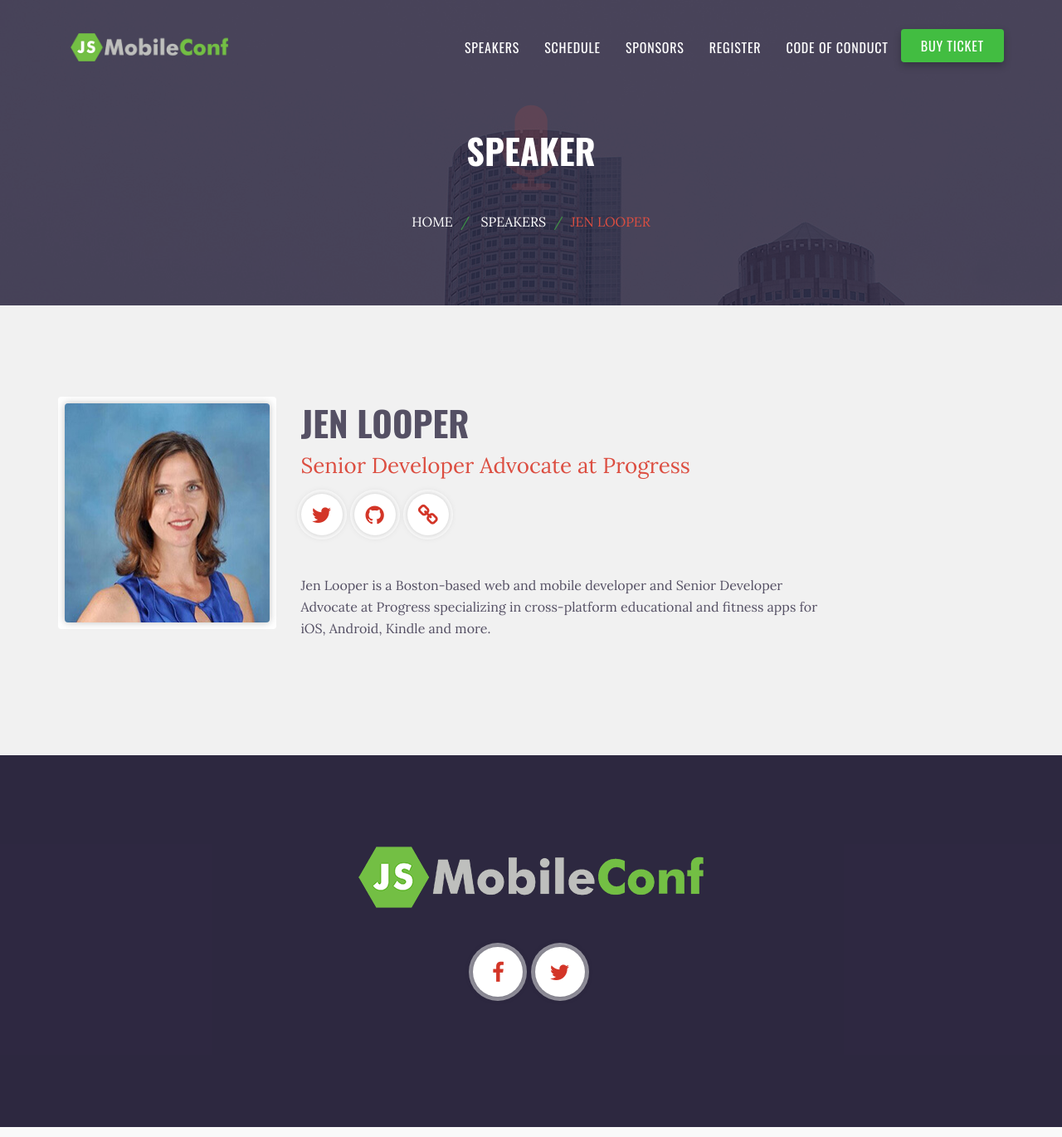
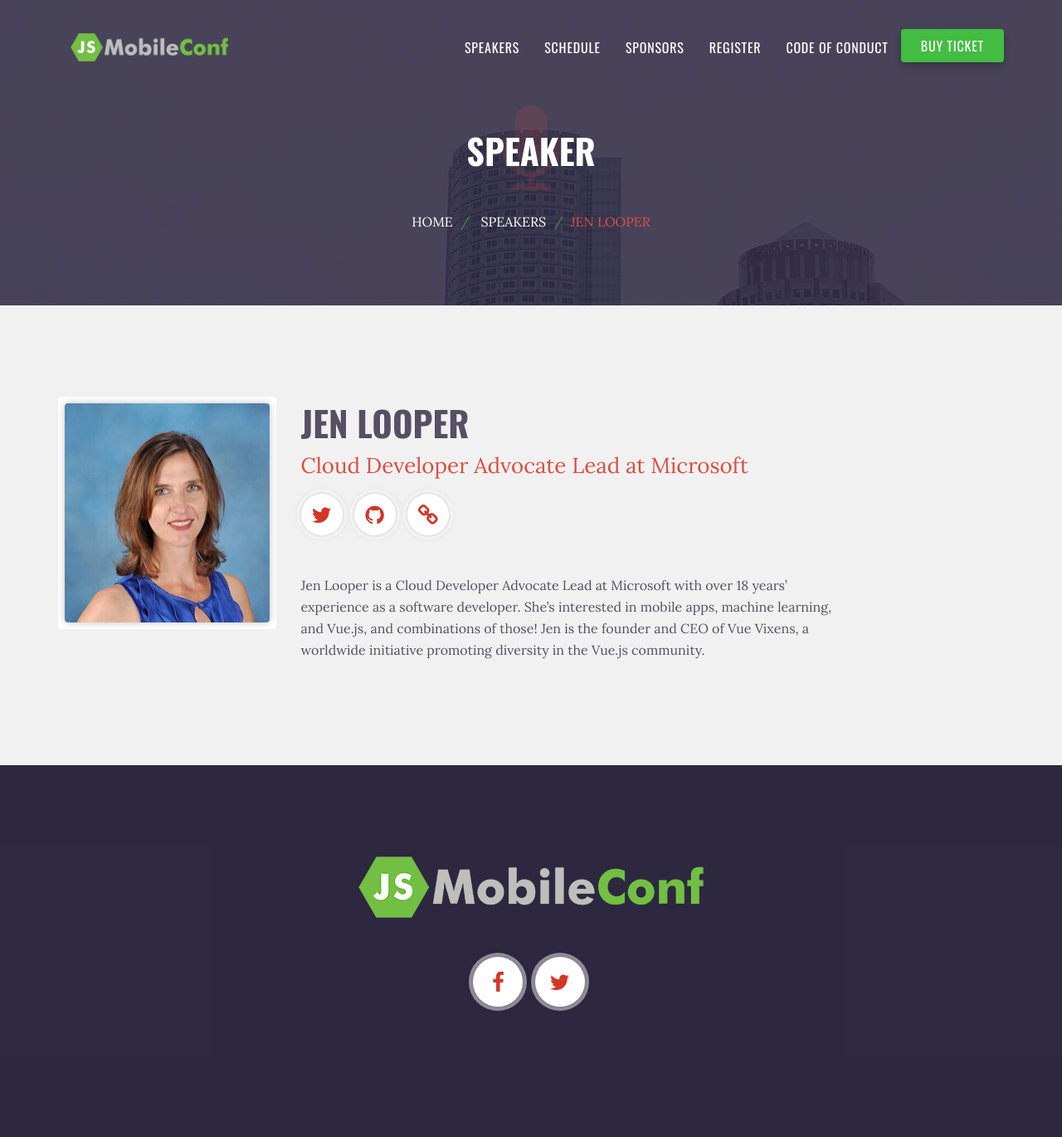
Before and after one commit to remotesynth/jsMobileConf, a Jekyll site: the page built from speakers/jen-looper.md, in a window 1280 px wide and 1370 px high. Shown: the whole window at 83% size. Built offline with Jekyll 4.4.1, drawn with Linux system fonts in a browser that asks for light colours.

Commit message:
speaker shuffle!

```diff
--- a/speakers/jen-looper.md
+++ b/speakers/jen-looper.md
@@ -2,12 +2,12 @@
 layout: speaker
 title: Jen Looper
 last-name: Looper
-jobtitle: 'Senior Developer Advocate at Progress'
-short-job-title: 'Developer Advocate'
+jobtitle: 'Cloud Developer Advocate Lead at Microsoft'
+short-job-title: 'Cloud Developer Advocate Lead'
 photo: 'jenlooper.jpeg'
 twitter: 'jenlooper'
 github: 'jenlooper'
 website: 'http://ladeezfirstmedia.com'
 ---
 
-Jen Looper is a Boston-based web and mobile developer and Senior Developer Advocate at Progress specializing in cross-platform educational and fitness apps for iOS, Android, Kindle and more.
+Jen Looper is a Cloud Developer Advocate Lead at Microsoft with over 18 years’ experience as a software developer. She's interested in mobile apps, machine learning, and Vue.js, and combinations of those! Jen is the founder and CEO of Vue Vixens, a worldwide initiative promoting diversity in the Vue.js community.
```
Also changed, not shown: speakers/divya-sasidharan.md (deleted, +0 -13 lines), speakers/simon-macdonald.md (added, +13 -0 lines), speakers/stanimira-vlaeva.md (added, +12 -0 lines), assets/img/speakers/simonmacdonald.jpeg (added), assets/img/speakers/stanimiravlaeva.jpg (added).
